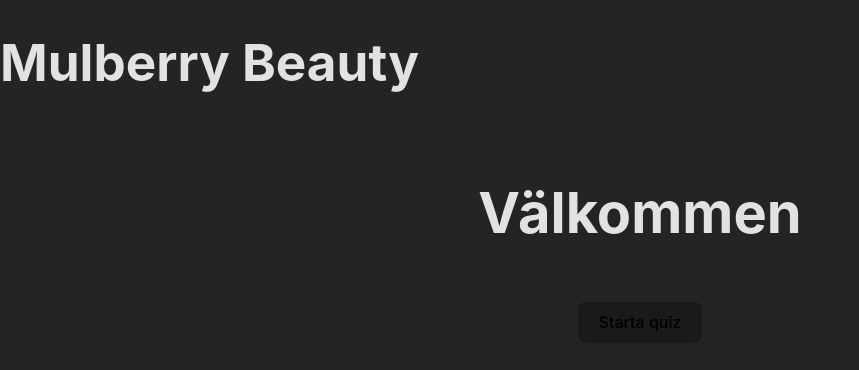
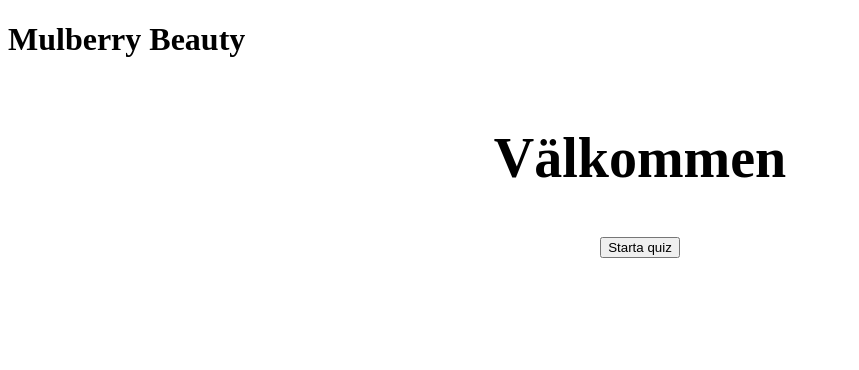
Before and after one commit to skogblad/Mulberry-Beauty-quiz, a website built with Vite: page index.html in a window 1280 px wide. Shown: the whole page, without its empty margins (0-859 px from the left). Built offline with nearby package versions, Linux system fonts and the light colour scheme.

Commit message:
:fire: remove old styling

```diff
--- a/src/style.scss
+++ b/src/style.scss
@@ -11,74 +11,3 @@
 h2 {
   font-size: 3.5rem;
 }
-
-:root {
-  font-family: Inter, system-ui, Avenir, Helvetica, Arial, sans-serif;
-  line-height: 1.5;
-  font-weight: 400;
-
-  color-scheme: light dark;
-  color: rgba(255, 255, 255, 0.87);
-  background-color: #242424;
-
-  font-synthesis: none;
-  text-rendering: optimizeLegibility;
-  -webkit-font-smoothing: antialiased;
-  -moz-osx-font-smoothing: grayscale;
-}
-
-a {
-  font-weight: 500;
-  color: #646cff;
-  text-decoration: inherit;
-}
-a:hover {
-  color: #535bf2;
-}
-
-body {
-  margin: 0;
-  min-width: 320px;
-  min-height: 100vh;
-}
-
-h1 {
-  font-size: 3.2em;
-  line-height: 1.1;
-}
-
-
-
-button {
-  border-radius: 8px;
-  border: 1px solid transparent;
-  padding: 0.6em 1.2em;
-  font-size: 1em;
-  font-weight: 500;
-  font-family: inherit;
-  background-color: #1a1a1a;
-  cursor: pointer;
-  transition: border-color 0.25s;
-}
-button:hover {
-  border-color: #646cff;
-}
-button:focus,
-button:focus-visible {
-  outline: 4px auto -webkit-focus-ring-color;
-}
-
-/*
-@media (prefers-color-scheme: light) {
-  :root {
-    color: #213547;
-    background-color: #ffffff;
-  }
-  a:hover {
-    color: #747bff;
-  }
-  button {
-    background-color: #f9f9f9;
-  }
-}
-*/
```
